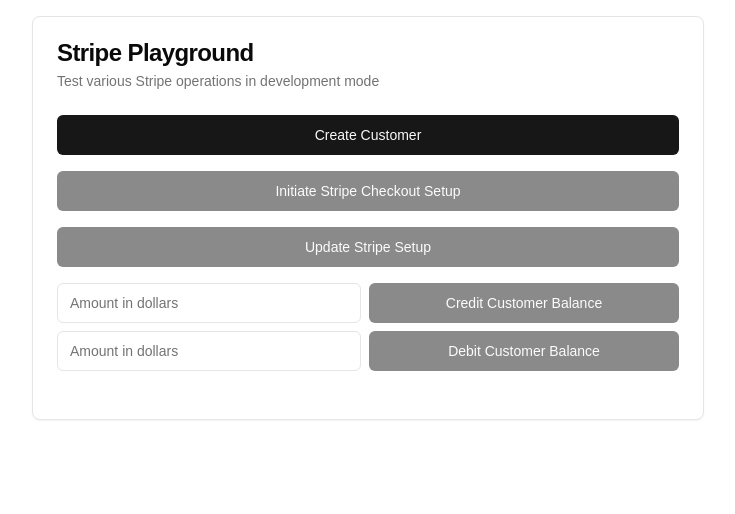
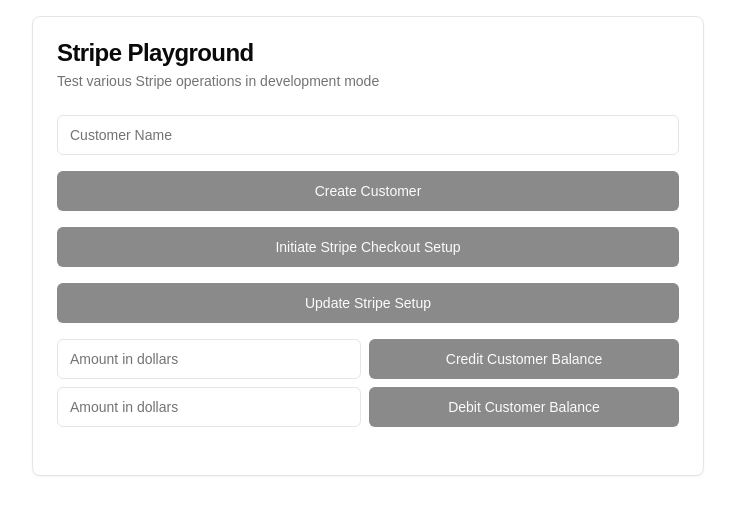
Before and after one commit to oggi-d/stripe-playground, a Next.js app: page / in a window 1280 px wide. Shown: the top 514 px of the page, without its empty margins (272-1007 px from the left). Built offline with nearby package versions, Linux system fonts and the light colour scheme; no server answers.

Commit message:
customer name

```diff
--- a/app/actions.ts
+++ b/app/actions.ts
@@ -12,10 +12,10 @@ const stripe = new Stripe(process.env.STRIPE_SECRET_KEY, {
   apiVersion: "2025-01-27.acacia",
 });
 
-export async function createCustomer() {
+export async function createCustomer(customerName: string) {
   try {
     const customer = await stripe.customers.create({
-      name: "John Doe",
+      name: customerName,
       email: "john.doe@example.com",
     });
     return customer;
--- a/app/page.tsx
+++ b/app/page.tsx
@@ -28,6 +28,7 @@ export default function StripePage() {
   const [customerId, setCustomerId] = useState<string>("");
   const [creditBalanceAmount, setCreditBalanceAmount] = useState("");
   const [debitBalanceAmount, setDebitBalanceAmount] = useState("");
+  const [customerName, setCustomerName] = useState<string>("");
   const [loading, setLoading] = useState(false);
   const [status, setStatus] = useState<{
     type: "success" | "error";
@@ -94,7 +95,7 @@ export default function StripePage() {
 
   const handleCreateCustomer = () =>
     handleAction(async () => {
-      const result = await createCustomer();
+      const result = await createCustomer(customerName);
       setCustomerId(result.id);
       return result;
     }, "Customer created successfully");
@@ -158,9 +159,16 @@ export default function StripePage() {
           )}
 
           <div className="space-y-4">
+            <Input
+              type="text"
+              placeholder="Customer Name"
+              value={customerName}
+              onChange={(e) => setCustomerName(e.target.value)}
+              className="flex-1"
+            />
             <Button
               onClick={handleCreateCustomer}
-              disabled={loading}
+              disabled={loading || !customerName}
               className="w-full"
             >
               Create Customer
```
